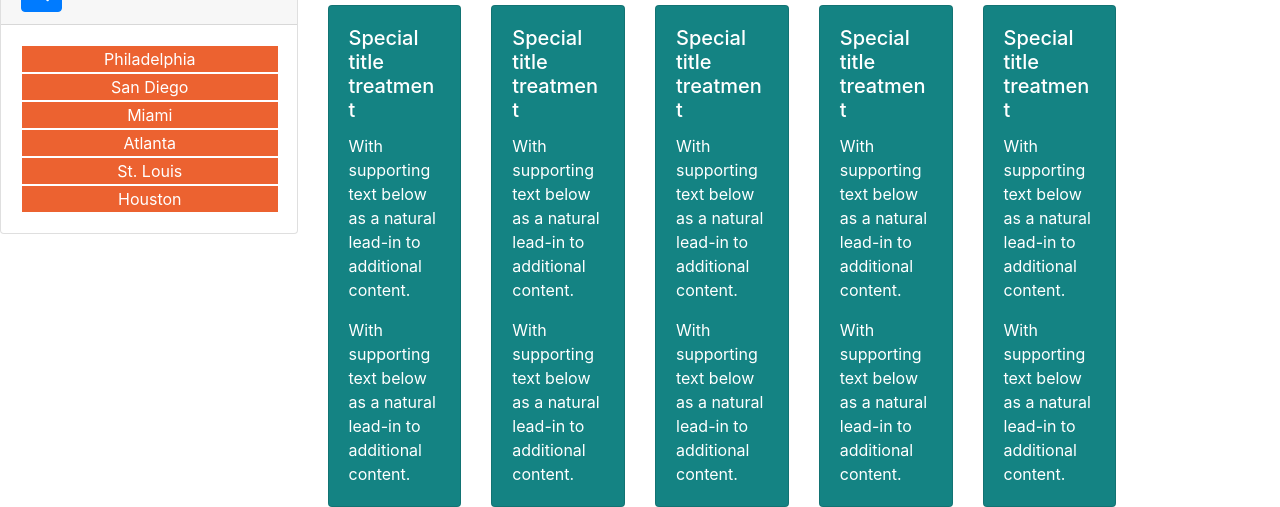
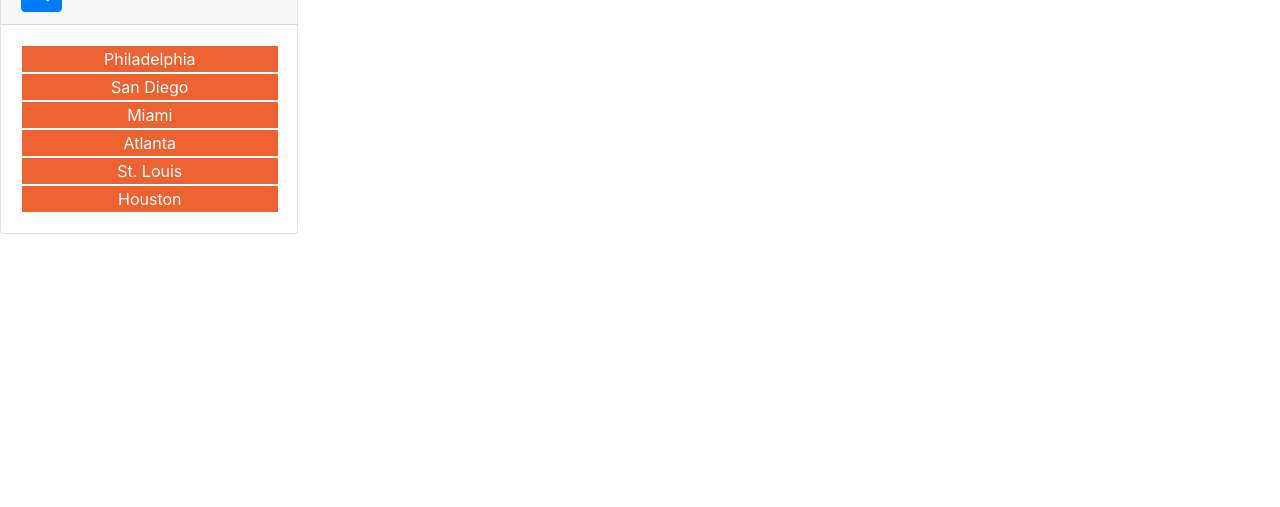
Before and after one commit to kevans0625/Weather-Dashboard, a plain HTML site: page index.html in a window 1280 px wide. Shown: the part 346-853 px from the top of the page. After the commit the page ends 800 px from the top, so only its background shows below. Drawn offline with nearby package versions, Linux system fonts and the light colour scheme.

Commit message:
Removed element to create dynamic elements.

```diff
--- a/index.html
+++ b/index.html
@@ -64,67 +64,7 @@
                 <div class="cover w-100">
                     <!-- use moment to display date in each -->
                     <h3 class="forcast">5-Day Forecast</h3>
-                    <div class="row">
-
-                        <div class="col-sm-2 ">
-                            <div class="card text-white bg-primary ">
-                                <div class="card-body">
-                                    <h5 class="card-title Day1">Special title treatment</h5>
-                                    <div class="icon1"></div>
-                                    <p class="card-text temp1">With supporting text below as a natural lead-in to
-                                        additional content.</p>
-                                    <p class="card-text hum1">With supporting text below as a natural lead-in to
-                                        additional content.</p>
-                                </div>
-                            </div>
-                        </div>
-                        <div class="col-sm-2 ">
-                            <div class="card text-white bg-primary ">
-                                <div class="card-body">
-                                    <h5 class="card-title Day2">Special title treatment</h5>
-                                    <div class="icon2"></div>
-                                    <p class="card-text temp2">With supporting text below as a natural lead-in to
-                                        additional content.</p>
-                                    <p class="card-text hum2">With supporting text below as a natural lead-in to
-                                        additional content.</p>
-                                </div>
-                            </div>
-                        </div>
-                        <div class="col-sm-2 ">
-                            <div class="card text-white bg-primary ">
-                                <div class="card-body">
-                                    <h5 class="card-title Day3">Special title treatment</h5>
-                                    <div class="icon3"></div>
-                                    <p class="card-text temp3">With supporting text below as a natural lead-in to
-                                        additional content.</p>
-                                    <p class="card-text hum3">With supporting text below as a natural lead-in to
-                                        additional content.</p>
-                                </div>
-                            </div>
-                        </div>
-                        <div class="col-sm-2 ">
-                            <div class="card text-white bg-primary ">
-                                <div class="card-body">
-                                    <h5 class="card-title Day4">Special title treatment</h5>
-                                    <div class="icon4"></div>
-                                    <p class="card-text temp4">With supporting text below as a natural lead-in to
-                                        additional content.</p>
-                                    <p class="card-text hum4">With supporting text below as a natural lead-in to
-                                        additional content.</p>
-                                </div>
-                            </div>
-                        </div>
-                        <div class="col-sm-2 ">
-                            <div class="card text-white bg-primary ">
-                                <div class="card-body">
-                                    <h5 class="card-title Day5">Special title treatment</h5>
-                                    <div class="icon5"></div>
-                                    <p class="card-text temp5">With supporting text below as a natural lead-in to
-                                        additional content.</p>
-                                    <p class="card-text hum5">With supporting text below as a natural lead-in to
-                                        additional content.</p>
-                                </div>
-                            </div>
+                    <div class="row forecast">
                         </div>
 
                     </div>
```
